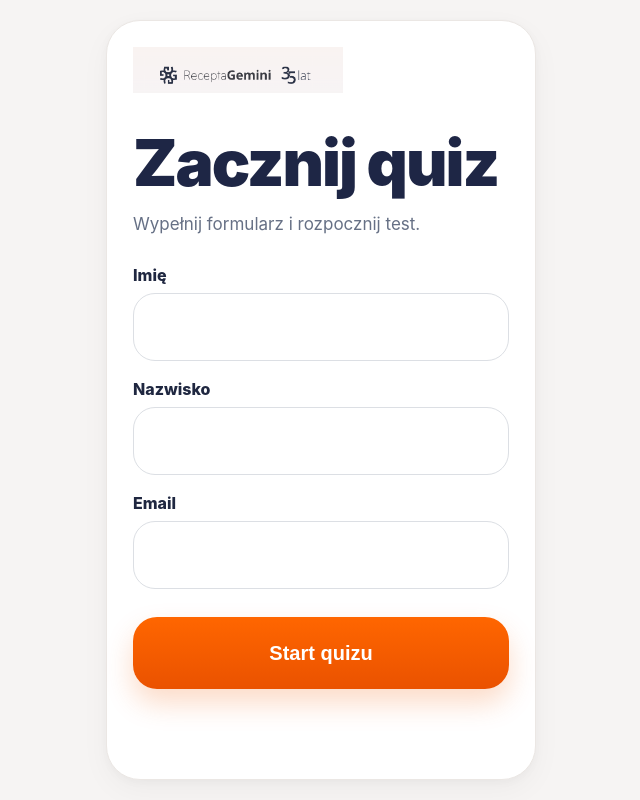
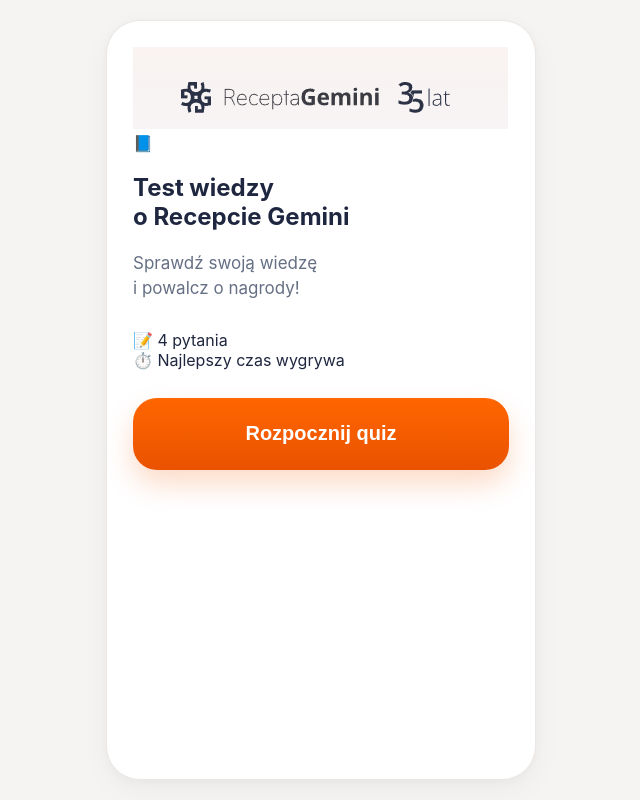
Before and after one commit to kamciaa7-wq/quiz-recepta-gemini, a Next.js app: page / in a window 1280 px wide. Shown: the whole page, without its empty margins (319-959 px from the left). Built offline with nearby package versions, Linux system fonts and the light colour scheme.

Commit message:
Update page.tsx

```diff
--- a/app/page.tsx
+++ b/app/page.tsx
@@ -1,101 +1,485 @@
+
 'use client';
 
-import { useState } from 'react';
 
-export default function Home() {
-  const [first_name, setFirst] = useState('');
-  const [last_name, setLast] = useState('');
-  const [email, setEmail] = useState('');
-  const [error, setError] = useState('');
 
-  async function startQuiz() {
-    setError('');
+import { useMemo, useState } from 'react';
 
-    const r = await fetch('/api/start', {
-      method: 'POST',
-      headers: { 'Content-Type': 'application/json' },
-      body: JSON.stringify({
-        first_name,
-        last_name,
-        email
-      })
+import { QUIZ_TITLE, questions } from '../lib/quiz';
+
+
+
+type Stage = 'home'|'form'|'quiz'|'done'|'ranking';
+
+
+
+const fmt = (ms:number) => {
+
+  const s = Math.floor(ms / 1000);
+
+  return `${String(Math.floor(s / 60)).padStart(2,'0')}:${String(s % 60).padStart(2,'0')}`;
+
+};
+
+
+
+const LOGO = '/Zrzut ekranu 2026-05-29 112620.png';
+
+
+
+export default function Home(){
+
+  const [stage,setStage] = useState<Stage>('home');
+
+  const [form,setForm] = useState({first_name:'',last_name:'',email:''});
+
+  const [attempt,setAttempt] = useState('');
+
+  const [idx,setIdx] = useState(0);
+
+  const [answers,setAnswers] = useState<Record<string,string>>({});
+
+  const [result,setResult] = useState<any>(null);
+
+  const [ranking,setRanking] = useState<any[]>([]);
+
+  const [err,setErr] = useState('');
+
+
+
+  const q = questions[idx];
+
+  const selected = q ? answers[q.id] : '';
+
+
+
+  async function start(){
+
+    setErr('');
+
+
+
+    if(!form.first_name || !form.last_name || !form.email){
+
+      setErr('Uzupełnij wszystkie pola.');
+
+      return;
+
+    }
+
+
+
+    const r = await fetch('/api/start',{
+
+      method:'POST',
+
+      headers:{'Content-Type':'application/json'},
+
+      body:JSON.stringify(form)
+
     });
+
+
 
     const j = await r.json();
 
-    if (!r.ok) {
-      setError(j.error || 'Błąd');
+
+
+    if(!r.ok){
+
+      setErr(j.error || 'Nie udało się rozpocząć quizu.');
+
       return;
+
     }
 
-    localStorage.setItem('quiz_attempt_id', j.id);
-    window.location.href = '/quiz';
+
+
+    setAttempt(j.id);
+
+    setStage('quiz');
+
   }
 
-  return (
-    <main className="wrap">
-      <div className="phone">
 
-        <div className="brand">
-          <img
-            src="/Zrzut ekranu 2026-05-29 112620.png"
-            alt="Recepta Gemini"
-          />
+
+  async function finish(){
+
+    const r = await fetch('/api/submit',{
+
+      method:'POST',
+
+      headers:{'Content-Type':'application/json'},
+
+      body:JSON.stringify({id:attempt,answers})
+
+    });
+
+
+
+    const j = await r.json();
+
+
+
+    if(!r.ok){
+
+      setErr(j.error || 'Nie udało się zapisać wyniku.');
+
+      return;
+
+    }
+
+
+
+    setResult(j);
+
+    setStage('done');
+
+  }
+
+
+
+  async function showRanking(){
+
+    const r = await fetch('/api/admin/results?public=1');
+
+    const j = await r.json();
+
+
+
+    setRanking(j.results || []);
+
+    setStage('ranking');
+
+  }
+
+
+
+  const content = useMemo(()=>{
+
+
+
+    if(stage === 'home') return (
+
+      <>
+
+        <img className="logoImg" src={LOGO} alt="Recepta Gemini" />
+
+
+
+        <div className="heroIcon">📘</div>
+
+
+
+        <h1 className="titleSmall">
+
+          Test wiedzy<br/>o Recepcie Gemini
+
+        </h1>
+
+
+
+        <p className="sub">
+
+          Sprawdź swoją wiedzę<br/>i powalcz o nagrody!
+
+        </p>
+
+
+
+        <div className="infoCard">
+
+          <div>📝 4 pytania</div>
+
+          <div>⏱️ Najlepszy czas wygrywa</div>
+
+
         </div>
 
-        <h1 className="h1">
-          Zacznij quiz
-        </h1>
 
-        <div className="sub">
-          Wypełnij formularz i rozpocznij test.
+
+        <button className="btn" onClick={()=>setStage('form')}>
+
+          Rozpocznij quiz
+
+        </button>
+
+
+
+        <div className="orangeWave"/>
+
+      </>
+
+    );
+
+
+
+    if(stage === 'form') return (
+
+      <>
+
+        <img className="logoImg" src={LOGO} alt="Recepta Gemini" />
+
+
+
+        <h1 className="h1">Zacznij quiz</h1>
+
+
+
+        <p className="sub">
+
+          Wypełnij formularz, aby rozpocząć.
+
+        </p>
+
+
+
+        {err && <div className="error">{err}</div>}
+
+
+
+        <label className="label">Imię</label>
+
+        <input className="input" value={form.first_name} onChange={e=>setForm({...form,first_name:e.target.value})}/>
+
+
+
+        <label className="label">Nazwisko</label>
+
+        <input className="input" value={form.last_name} onChange={e=>setForm({...form,last_name:e.target.value})}/>
+
+
+
+        <label className="label">Email</label>
+
+        <input className="input" type="email" value={form.email} onChange={e=>setForm({...form,email:e.target.value})}/>
+
+
+
+        <button className="btn" onClick={start}>
+
+          Rozpocznij quiz
+
+        </button>
+
+
+
+        <div className="orangeWave"/>
+
+      </>
+
+    );
+
+
+
+    if(stage === 'quiz') return (
+
+      <>
+
+        <img className="logoImg" src={LOGO} alt="Recepta Gemini" />
+
+
+
+        <div className="quizTop">
+
+          <span>Pytanie {idx + 1}/4</span>
+
+          <span>{fmt((idx + 1) * 10000)}</span>
+
         </div>
 
-        {error && (
-          <div className="error">
-            {error}
-          </div>
-        )}
 
-        <label className="label">
-          Imię
-        </label>
 
-        <input
-          className="input"
-          value={first_name}
-          onChange={e => setFirst(e.target.value)}
-        />
+        <div className="q">{q.text}</div>
 
-        <label className="label">
-          Nazwisko
-        </label>
 
-        <input
-          className="input"
-          value={last_name}
-          onChange={e => setLast(e.target.value)}
-        />
 
-        <label className="label">
-          Email
-        </label>
-
-        <input
-          className="input"
-          type="email"
-          value={email}
-          onChange={e => setEmail(e.target.value)}
-        />
+        {q.answers.map(a=>(
 
           <button
-          className="btn"
-          onClick={startQuiz}
+
+            key={a.id}
+
+            className={'answer ' + (selected === a.id ? 'active' : '')}
+
+            onClick={()=>setAnswers({...answers,[q.id]:a.id})}
+
           >
-          Start quizu
+
+            <span className="dot"/>
+
+            <span><b>{a.id.toUpperCase()}.</b> {a.text}</span>
+
           </button>
 
+        ))}
+
+
+
+        {err && <div className="error">{err}</div>}
+
+
+
+        <button
+
+          className="btn"
+
+          disabled={!selected}
+
+          onClick={()=> idx < questions.length - 1 ? setIdx(idx + 1) : finish()}
+
+        >
+
+          {idx < questions.length - 1 ? 'Następne' : 'Zakończ quiz'}
+
+        </button>
+
+
+
+        <div className="orangeWave"/>
+
+      </>
+
+    );
+
+
+
+    if(stage === 'done') return (
+
+      <>
+
+        <img className="logoImg" src={LOGO} alt="Recepta Gemini" />
+
+
+
+        <div className="trophy">🏆</div>
+
+
+
+        <h1 className="titleSmall">Twój wynik</h1>
+
+
+
+        <p className="sub">
+
+          Odpowiedziałaś poprawnie na<br/>
+
+          <b>{result.score} z 4 pytań</b>
+
+        </p>
+
+
+
+        <div className="scoreBox">
+
+          Twój czas: <b>{fmt(result.duration_ms)}</b>
+
         </div>
+
+
+
+        <button className="btn" onClick={showRanking}>
+
+          Zobacz ranking
+
+        </button>
+
+
+
+        <div className="orangeWave"/>
+
+      </>
+
+    );
+
+
+
+    return (
+
+      <>
+
+        <img className="logoImg" src={LOGO} alt="Recepta Gemini" />
+
+
+
+        <h1 className="titleSmall">Ranking</h1>
+
+
+
+        <div className="rankingCard">
+
+          <table className="rank">
+
+            <thead>
+
+              <tr>
+
+                <th>#</th>
+
+                <th>Imię i nazwisko</th>
+
+                <th>Czas</th>
+
+                <th>Wynik</th>
+
+              </tr>
+
+            </thead>
+
+            <tbody>
+
+              {ranking.map((r,i)=>(
+
+                <tr key={r.id}>
+
+                  <td>{i + 1}</td>
+
+                  <td>{r.first_name} {r.last_name}</td>
+
+                  <td>{fmt(r.duration_ms)}</td>
+
+                  <td>{r.score}/4</td>
+
+                </tr>
+
+              ))}
+
+            </tbody>
+
+          </table>
+
+        </div>
+
+
+
+        <button className="btn secondary" onClick={()=>setStage('home')}>
+
+          Wróć
+
+        </button>
+
+      </>
+
+    );
+
+
+
+  },[stage,form,idx,answers,err,result,ranking]);
+
+
+
+  return (
+
+    <main className="wrap">
+
+      <section className="phone">
+
+        {content}
+
+      </section>
+
     </main>
+
   );
+
 }
```
Lines whose indentation alone changed are shown as unchanged.
